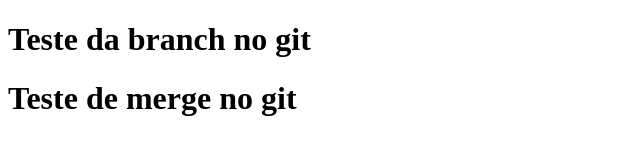
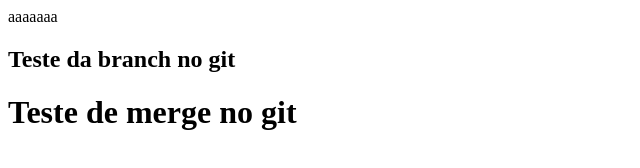
Before and after one commit to BrianSantosSilva/gitTeste, a plain HTML site: page gitNaPratica/index.html in a window 1280 px wide. Shown: the whole page, without its empty margins (0-640 px from the left). Drawn offline with Linux system fonts and the light colour scheme.

Commit message:
Update index.html

```diff
--- a/gitNaPratica/index.html
+++ b/gitNaPratica/index.html
@@ -7,7 +7,8 @@
     <title>Document</title>
 </head>
 <body>
-    <h1>Teste da branch no git</h1>
+    aaaaaaa
+    <h2>Teste da branch no git</h2>
     <h1>Teste de merge no git</h1>
 
 </body>
```
